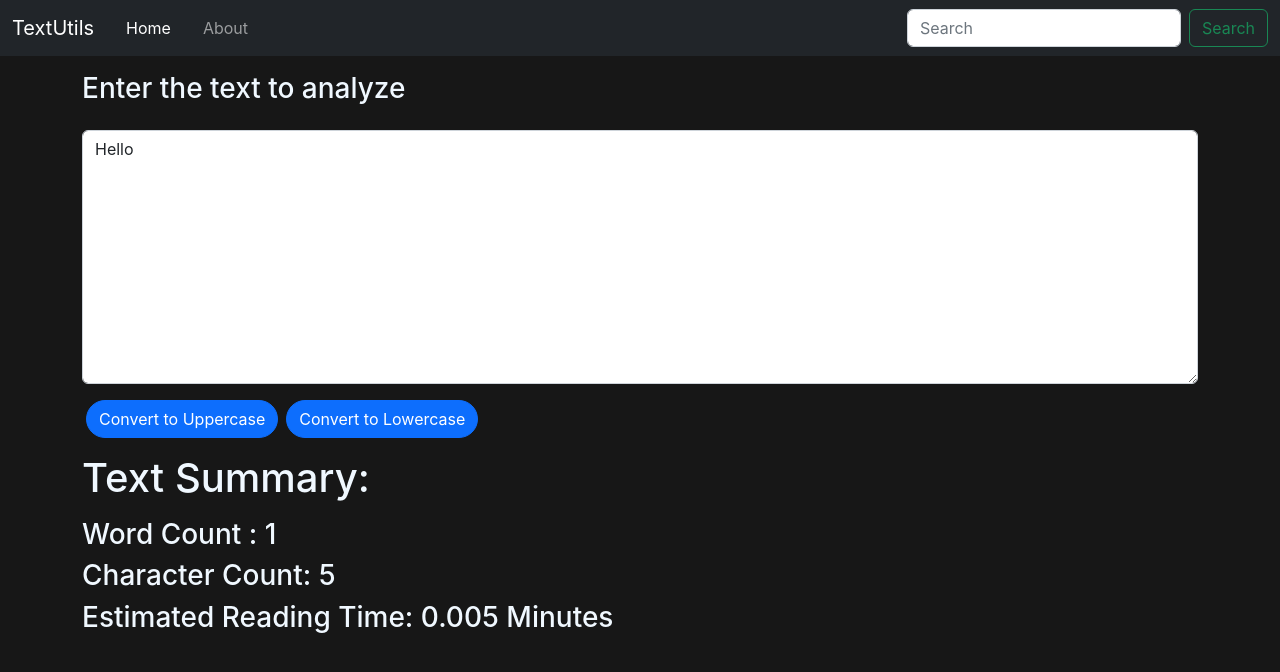
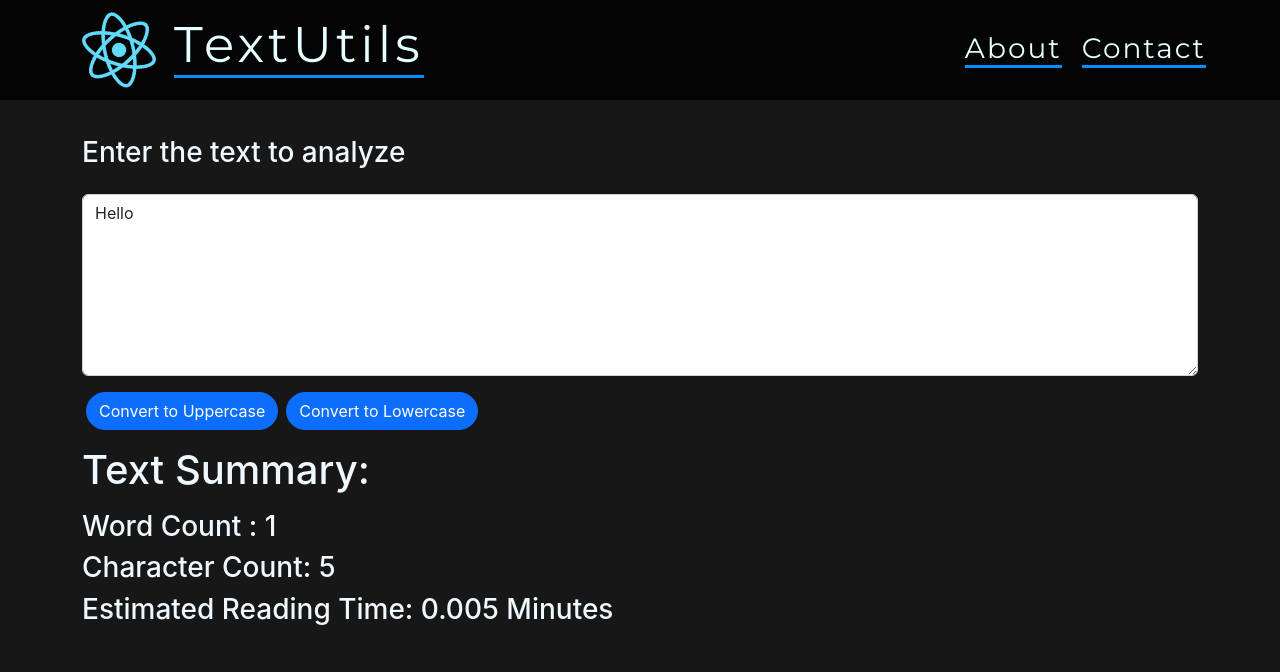
Before and after one commit to notvalproate/learn-react, a React (Create React App) app: page / in a window 1280 px wide. Shown: the top 672 px of the page. Built offline with nearby package versions, Linux system fonts and the light colour scheme.

Commit message:
Custom Navbar Added

```diff
--- a/public/index.html
+++ b/public/index.html
@@ -9,6 +9,9 @@
     <link rel="apple-touch-icon" href="%PUBLIC_URL%/logo192.png" />
     <link rel="manifest" href="%PUBLIC_URL%/manifest.json" />
     <link href="https://cdn.jsdelivr.net/npm/bootstrap@5.2.3/dist/css/bootstrap.min.css" rel="stylesheet" integrity="sha384-rbsA2VBKQhggwzxH7pPCaAqO46MgnOM80zW1RWuH61DGLwZJEdK2Kadq2F9CUG65" crossorigin="anonymous">
+    <link rel="preconnect" href="https://fonts.googleapis.com">
+    <link rel="preconnect" href="https://fonts.gstatic.com" crossorigin>
+    <link href="https://fonts.googleapis.com/css2?family=Montserrat&display=swap" rel="stylesheet">
     <title>TextUtils | Home</title>
   </head>
   <body>
--- a/src/App.js
+++ b/src/App.js
@@ -5,7 +5,7 @@ import Textform from './components/Textform';
 function App() {
   return (
     <>
-      <Navbar title="TextUtils"/>
+      <Navbar title="TextUtils" about="About"/>
       <Textform heading="Enter the text to analyze"/>
     </>
   );
--- /dev/null
+++ b/src/components/Navbar.css
@@ -0,0 +1,71 @@
+.Nav {
+    display: flex;
+    font-family: 'Montserrat', sans-serif;
+    background-color: #040404;
+    height: 100px;
+    margin-bottom: 20px;
+}
+
+.NavContainer {
+    width: 90%;
+    pad: 0 1.4rem;
+    margin: 0 auto;
+    display: flex;
+    justify-content: space-between;
+    align-items: center;
+}
+
+.NavItemContainer {
+    display: flex;
+    justify-content: space-between;
+    align-items: center;
+}
+
+#Title {
+    color: rgb(230, 255, 255);
+    font-size: 50px;
+    letter-spacing: 4px;
+    border-bottom: solid #0091ff;
+    transition: 150ms;
+}
+
+#Title:hover {
+    border-color: aliceblue;
+}
+
+#TitleTag {
+    display: flex;
+    justify-content: center;
+    align-items: center;
+}
+
+#LogoImg {
+    width: 80px;
+    margin: 0 15px;
+    animation: rotation 10s infinite linear;
+}
+
+.Item {
+    color: rgb(230, 255, 255);
+    letter-spacing: 2px;
+    border-bottom: solid #0091ff;
+    transition: 150ms;
+    margin: 0 10px 0 10px;
+}
+
+.Item:hover {
+    border-color: aliceblue;
+}
+
+a {
+    text-decoration: none;
+}
+
+@keyframes rotation {
+    from {
+        transform: rotate(0deg);
+    }
+    to {
+        transform: rotate(360deg);
+    }
+}
--- a/src/components/Navbar.js
+++ b/src/components/Navbar.js
@@ -1,27 +1,24 @@
 import React from 'react'
 import PropTypes from 'prop-types'
+import './Navbar.css'
 
 export default function Navbar(props) {
   return (
-    <nav className="navbar navbar-expand-lg navbar-dark bg-dark">
-        <div className="container-fluid">
-            <a className="navbar-brand" href="/">{props.title}</a>
-            <button className="navbar-toggler" type="button" data-bs-toggle="collapse" data-bs-target="#navbarSupportedContent" aria-controls="navbarSupportedContent" aria-expanded="false" aria-label="Toggle navigation">
-                <span className="navbar-toggler-icon"></span>
-            </button>
-            <div className="collapse navbar-collapse" id="navbarSupportedContent">
-                <ul className="navbar-nav me-auto mb-2 mb-lg-0">
-                    <li className="nav-item mx-2">
-                        <a className="nav-link active" aria-current="page" href="/">Home</a>
-                    </li>
-                    <li className="nav-item mx-2">
-                        <a className="nav-link" href="/">About</a>
-                    </li>
-                </ul>
-                <form className="d-flex" role="search">
-                    <input className="form-control me-2" type="search" placeholder="Search" aria-label="Search" />
-                    <button className="btn btn-outline-success" type="submit">Search</button>
-                </form>
+    <nav className="Nav">
+        <div className="NavContainer">
+            <div className="Logo">
+                <a id="TitleTag" href="/">
+                    <img id="LogoImg" src="../logo512.png" alt="Logo" />
+                    <h1 id="Title">{props.title}</h1>
+                </a>
+            </div>
+            <div className="NavItemContainer">
+                <a href="/">
+                    <h3 className="Item">About</h3>
+                </a>
+                <a href="/">
+                    <h3 className="Item">Contact</h3>
+                </a>
             </div>
         </div>
     </nav>
@@ -29,5 +26,6 @@ export default function Navbar(props) {
 }
 
 Navbar.propTypes = {
-    title: PropTypes.string
+    title: PropTypes.string,
+    about: PropTypes.string
 };
--- a/src/components/Textform.js
+++ b/src/components/Textform.js
@@ -6,22 +6,22 @@ export default function Textform(props) {
 
     const toUpper = () => {
         setText(text.toUpperCase());
-    }
+    };
 
     const toLower = () => {
         setText(text.toLowerCase());
-    }
+    };
 
     const handleChange = (event) => {
         setText(event.target.value);
-    }
+    };
 
     return (
         <>
             <div className="container">
                 <div className="mb-3">
                     <label htmlFor="exampleFormControlTextarea1" className="form-label"><h3 className="my-3">{props.heading}</h3></label>
-                    <textarea className="form-control" id="exampleFormControlTextarea1" rows="10" placeholder="Enter Text Here" value={text} onChange={handleChange}/>
+                    <textarea className="form-control" id="exampleFormControlTextarea1" rows="7" placeholder="Enter Text Here" value={text} onChange={handleChange}/>
                 </div>
                 <button className="btn btn-primary mx-1 rounded-5" onClick={toUpper}>Convert to Uppercase</button>
                 <button className="btn btn-primary mx-1 rounded-5" onClick={toLower}>Convert to Lowercase</button>
```
Also changed, not shown: src/logo512.png (added).
